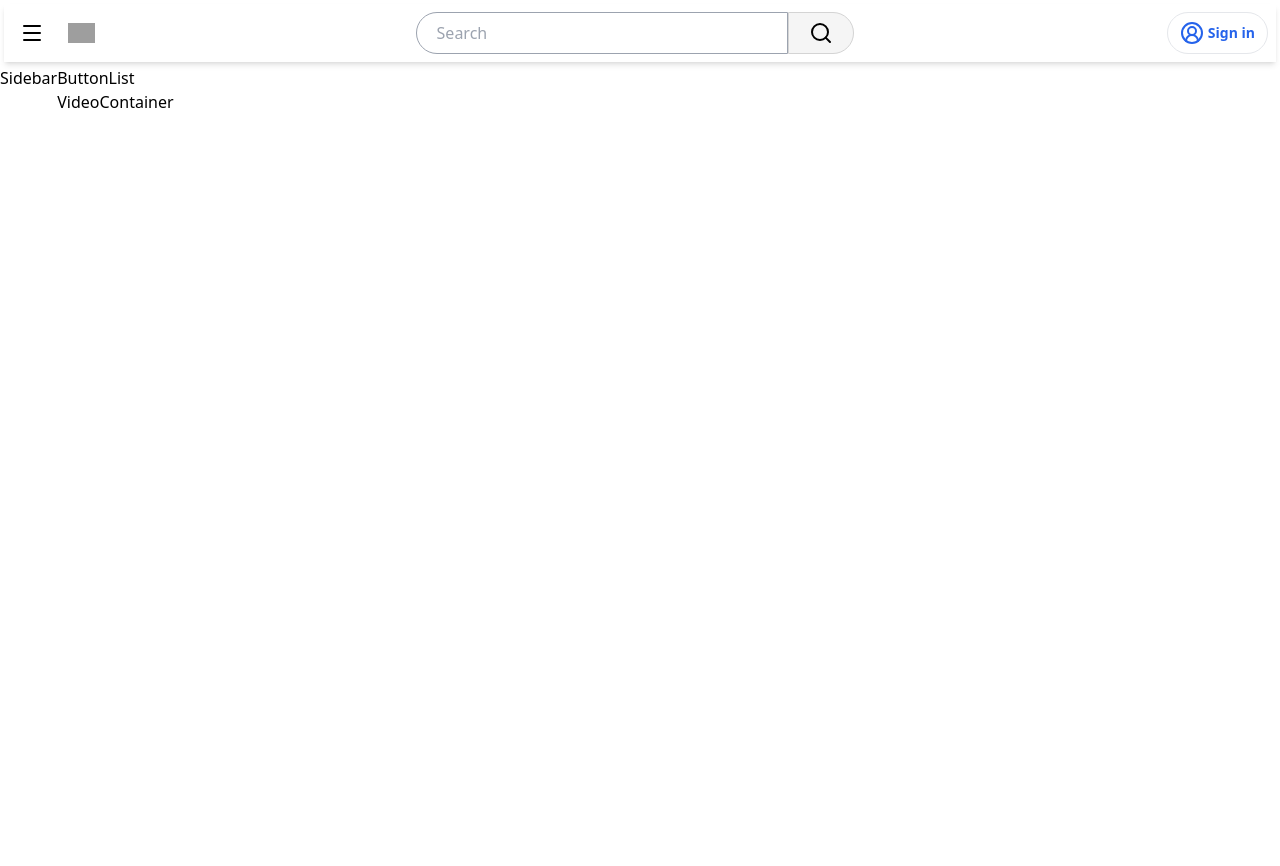
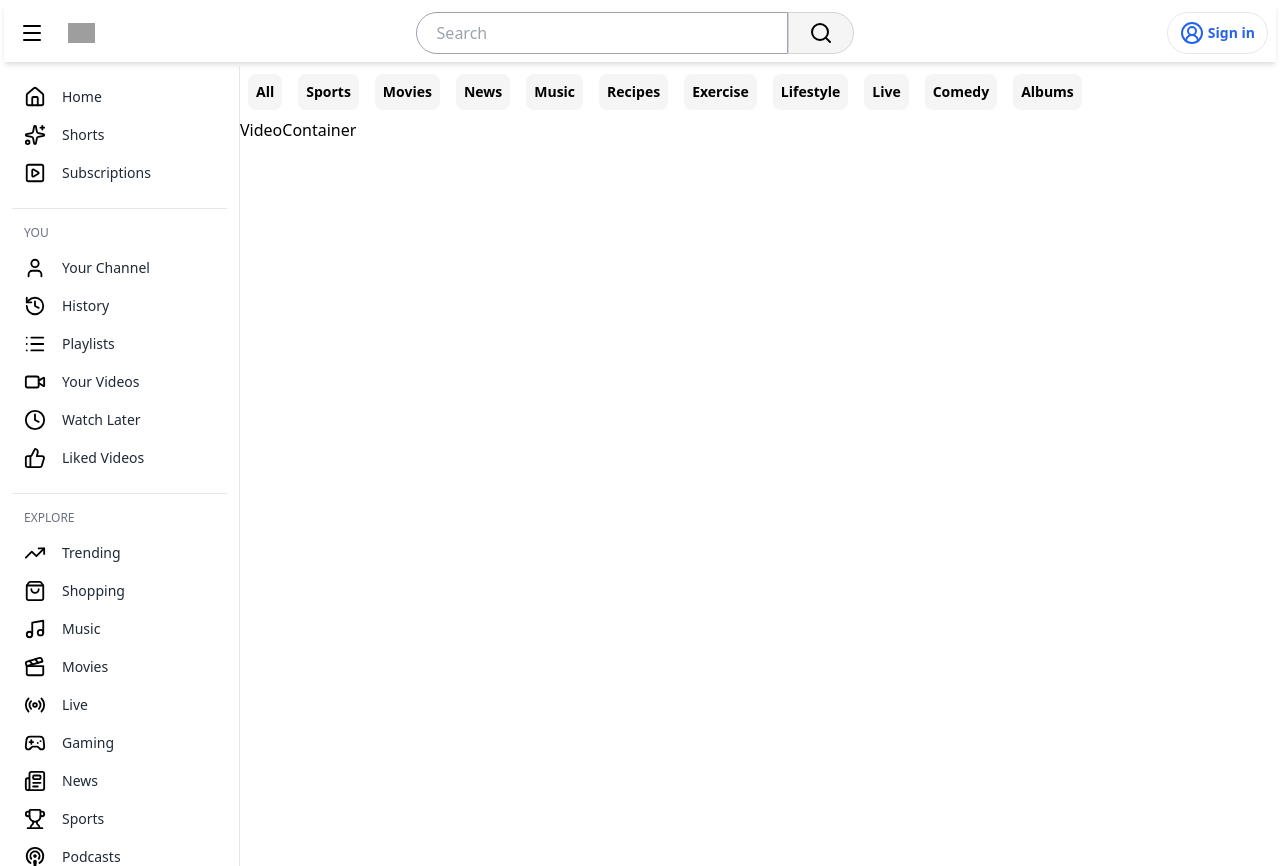
Before and after one commit to Nikki1504/youtube-clone, a React (Create React App) app: page / in a window 1280 px wide. Before the commit the page ends 800 px from the top, so only its background shows below. Built offline with nearby package versions, Linux system fonts and the light colour scheme; grey boxes are pictures that could not be loaded.

Commit message:
setup redux store, build sidebar with collapsable feature

```diff
--- a/src/App.js
+++ b/src/App.js
@@ -1,12 +1,16 @@
+import { Provider } from "react-redux";
 import Body from "./components/Body";
 import Header from "./components/Header";
+import appStore from "./utils/Store/appStore";
 
 function App() {
   return (
-    <div className="App">
-      <Header />
-      <Body />
-    </div>
+    <Provider store={appStore}>
+      <div className="App">
+        <Header />
+        <Body />
+      </div>
+    </Provider>
   );
 }
 
--- /dev/null
+++ b/src/components/Button.js
@@ -0,0 +1,11 @@
+const Button = ({ name }) => {
+  return (
+    <div>
+      <button className="px-2 py-2 m-2 bg-neutral-100 text-black text-sm font-semibold rounded-lg">
+        {name}
+      </button>
+    </div>
+  );
+};
+
+export default Button;
--- a/src/components/ButtonList.js
+++ b/src/components/ButtonList.js
@@ -1,7 +1,27 @@
 import React from "react";
+import Button from "./Button";
 
 const ButtonList = () => {
-  return <div>ButtonList</div>;
+  const list = [
+    "All",
+    "Sports",
+    "Movies",
+    "News",
+    "Music",
+    "Recipes",
+    "Exercise",
+    "Lifestyle",
+    "Live",
+    "Comedy",
+    "Albums",
+  ];
+  return (
+    <div className="flex">
+      {list.map((item, index) => (
+        <Button key={index} name={item} />
+      ))}
+    </div>
+  );
 };
 
 export default ButtonList;
--- a/src/components/Header.js
+++ b/src/components/Header.js
@@ -2,13 +2,20 @@ import React from "react";
 import { Search } from "lucide-react";
 import { CircleUserRound } from "lucide-react";
 import { Menu } from "lucide-react";
+import { useDispatch } from "react-redux";
+import { toggleMenu } from "../utils/Store/Slice/appSlice";
 
 const Header = () => {
+  const dispatch = useDispatch();
+
+  const toggleMenuHandler = () => {
+    dispatch(toggleMenu());
+  };
   return (
     <div className="p-2 m-1 grid grid-flow-col shadow-md">
       <div className="flex col-span-1 items-center gap-2">
         <div className="p-2 rounded-full hover:bg-neutral-200 cursor-pointer">
-          <Menu />
+          <Menu onClick={() => toggleMenuHandler()} />
         </div>
         <a href="/">
           <img
--- a/src/components/Sidebar.js
+++ b/src/components/Sidebar.js
@@ -1,7 +1,137 @@
 import React from "react";
+import {
+  Home,
+  Sparkles,
+  PlaySquare,
+  User,
+  History,
+  List,
+  Video,
+  Clock,
+  ThumbsUp,
+  TrendingUp,
+  ShoppingBag,
+  Music,
+  Clapperboard,
+  Radio,
+  Gamepad2,
+  Newspaper,
+  Settings,
+  Flag,
+  HelpCircle,
+  MessageCircle,
+  Trophy,
+  Podcast,
+} from "lucide-react";
+import { useSelector } from "react-redux";
 
 const Sidebar = () => {
-  return <div>Sidebar</div>;
+  const isMenuOpen = useSelector((store) => store.app.isMenuOpen);
+  const menuItems = [
+    {
+      title: "Home",
+      icon: <Home size={22} />,
+    },
+    {
+      title: "Shorts",
+      icon: <Sparkles size={22} />,
+    },
+    {
+      title: "Subscriptions",
+      icon: <PlaySquare size={22} />,
+    },
+  ];
+
+  const youSection = [
+    { title: "Your Channel", icon: <User size={22} /> },
+    { title: "History", icon: <History size={22} /> },
+    { title: "Playlists", icon: <List size={22} /> },
+    { title: "Your Videos", icon: <Video size={22} /> },
+    { title: "Watch Later", icon: <Clock size={22} /> },
+    { title: "Liked Videos", icon: <ThumbsUp size={22} /> },
+  ];
+
+  const explore = [
+    { title: "Trending", icon: <TrendingUp size={22} /> },
+    { title: "Shopping", icon: <ShoppingBag size={22} /> },
+    { title: "Music", icon: <Music size={22} /> },
+    { title: "Movies", icon: <Clapperboard size={22} /> },
+    { title: "Live", icon: <Radio size={22} /> },
+    { title: "Gaming", icon: <Gamepad2 size={22} /> },
+    { title: "News", icon: <Newspaper size={22} /> },
+    { title: "Sports", icon: <Trophy size={22} /> },
+    { title: "Podcasts", icon: <Podcast size={22} /> },
+  ];
+
+  const settings = [
+    { title: "Settings", icon: <Settings size={22} /> },
+    { title: "Report History", icon: <Flag size={22} /> },
+    { title: "Help", icon: <HelpCircle size={22} /> },
+    { title: "Send Feedback", icon: <MessageCircle size={22} /> },
+  ];
+
+  if (!isMenuOpen) {
+    return (
+      <div className="w-20 h-screen border-r border-gray-200 p-3 text-xs">
+        <MiniSidebar icon={<Home size={22} />} label="Home" />
+        <MiniSidebar icon={<Sparkles size={22} />} label="Shorts" />
+        <MiniSidebar icon={<PlaySquare size={22} />} label="Subs" />
+        <MiniSidebar icon={<History size={22} />} label="History" />
+      </div>
+    );
+  }
+
+  return (
+    <div className="w-60 h-screen overflow-y-auto p-3 border-r border-gray-200 text-sm">
+      {/* SECTION 1 */}
+      <div className="pb-4 border-b border-gray-200">
+        {menuItems.map((item) => (
+          <SidebarRow key={item.title} title={item.title} icon={item.icon} />
+        ))}
+      </div>
+
+      {/* SECTION 2 */}
+      <div className="py-4 border-b border-gray-200">
+        <p className="px-3 pb-2 text-xs uppercase text-gray-500">You</p>
+        {youSection.map((item) => (
+          <SidebarRow key={item.title} title={item.title} icon={item.icon} />
+        ))}
+      </div>
+
+      {/* SECTION 3 */}
+      <div className="py-4 border-b border-gray-200">
+        <p className="px-3 pb-2 text-xs uppercase text-gray-500">Explore</p>
+        {explore.map((item) => (
+          <SidebarRow key={item.title} title={item.title} icon={item.icon} />
+        ))}
+      </div>
+
+      {/* SECTION 4 */}
+      <div className="py-4">
+        {settings.map((item) => (
+          <SidebarRow key={item.title} title={item.title} icon={item.icon} />
+        ))}
+      </div>
+    </div>
+  );
+};
+
+const SidebarRow = ({ icon, title }) => {
+  return (
+    <div className="flex items-center gap-4 px-3 py-2 rounded-lg cursor-pointer hover:bg-gray-200 transition">
+      <span className="text-black">{icon}</span>
+      <span className="text-gray-800">{title}</span>
+    </div>
+  );
+};
+
+const MiniSidebar = ({ icon, label }) => {
+  return (
+    <div className="flex flex-col items-center gap-1 py-4 cursor-pointer hover:bg-gray-200 rounded-lg">
+      <span>{icon}</span>
+      <span className="text-[10px] text-gray-700">{label}</span>
+    </div>
+  );
 };
 
 export default Sidebar;
--- /dev/null
+++ b/src/utils/Store/Slice/appSlice.js
@@ -0,0 +1,16 @@
+import { createSlice } from "@reduxjs/toolkit";
+
+const appSlice = createSlice({
+  name: "app",
+  initialState: {
+    isMenuOpen: true,
+  },
+  reducers: {
+    toggleMenu: (state) => {
+      state.isMenuOpen = !state.isMenuOpen;
+    },
+  },
+});
+
+export const { toggleMenu } = appSlice.actions;
+export default appSlice.reducer;
--- /dev/null
+++ b/src/utils/Store/appStore.js
@@ -0,0 +1,10 @@
+import { configureStore } from "@reduxjs/toolkit";
+import appSlice from "./Slice/appSlice";
+
+const appStore = configureStore({
+  reducer: {
+    app: appSlice,
+  },
+});
+
+export default appStore;
```
Also changed, not shown: src/utils/constants.js (added).
